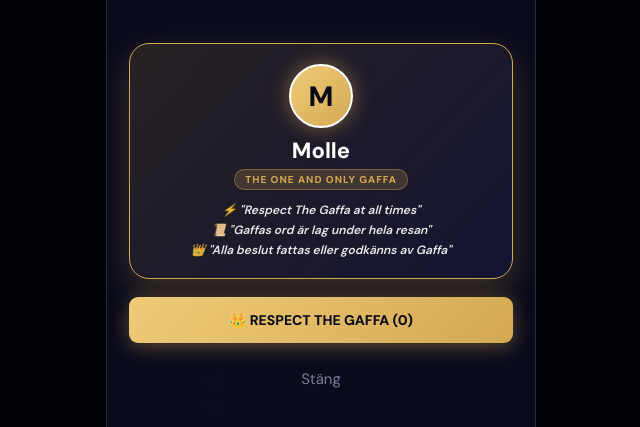
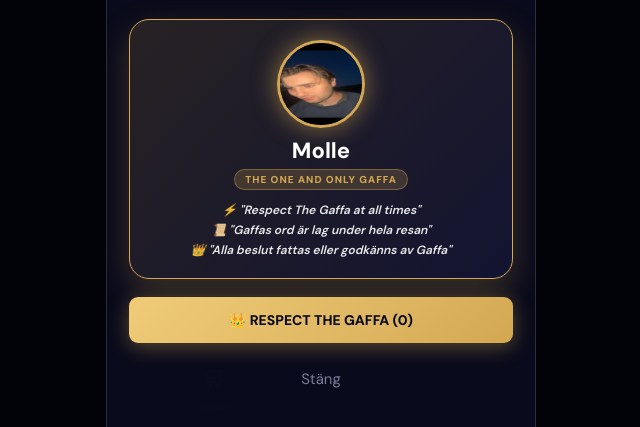
Before and after one commit to asneH23/tagluff-2026, a plain HTML site: page index.html in a window 1280 px wide. Both pictures are taken after a click on the button "👑 THE GAFFA". Shown: the part 373-800 px from the top of the page, without its empty margins (319-959 px from the left). Drawn offline with nearby package versions, Linux system fonts and the light colour scheme; no server answers.

Commit message:
feat: add legendary Molle photo to THE REAL FUCKING GAFFA modal 👑

```diff
--- a/index.html
+++ b/index.html
@@ -58,7 +58,8 @@
     .gaffa-title{font-size:26px;font-weight:900;letter-spacing:-0.8px;color:var(--gold);margin-top:4px}
     .gaffa-subtitle{font-size:12px;color:var(--t3);font-weight:500;margin-top:2px}
     .gaffa-card-main{margin-top:16px;background:linear-gradient(135deg,rgba(212,168,83,0.15) 0%,rgba(99,102,241,0.1) 100%);border:1.5px solid var(--gold);border-radius:20px;padding:20px 16px;display:flex;flex-direction:column;align-items:center;box-shadow:0 12px 32px rgba(212,168,83,0.25)}
-    .gaffa-avatar{width:64px;height:64px;border-radius:50%;background:linear-gradient(135deg,var(--gold-hi),var(--gold));color:#080918;font-size:28px;font-weight:900;display:flex;align-items:center;justify-content:center;box-shadow:0 0 20px rgba(212,168,83,0.5);border:2px solid #fff}
+    .gaffa-avatar{width:88px;height:88px;border-radius:50%;overflow:hidden;box-shadow:0 0 24px rgba(212,168,83,0.6);border:3px solid var(--gold);margin:0 auto}
+    .gaffa-avatar img{width:100%;height:100%;object-fit:cover;display:block}
     .gaffa-name{font-size:22px;font-weight:800;color:#fff;margin-top:8px}
     .gaffa-role-tag{font-size:10px;font-weight:800;letter-spacing:1px;color:var(--gold);background:rgba(212,168,83,0.2);padding:3px 10px;border-radius:12px;margin-top:4px;border:1px solid rgba(212,168,83,0.4)}
     .gaffa-rules{margin-top:12px;display:flex;flex-direction:column;gap:4px;text-align:center}
@@ -290,7 +291,7 @@
     <div class="gaffa-combo-pop" id="gaffa-combo"></div>
 
     <div class="gaffa-card-main">
-      <div class="gaffa-avatar">M</div>
+      <div class="gaffa-avatar"><img src="molle.jpg" alt="Molle" /></div>
       <div class="gaffa-name">Molle</div>
       <div class="gaffa-role-tag">THE ONE AND ONLY GAFFA</div>
       <div class="gaffa-rules">
```
Also changed, not shown: molle.jpg (added).
